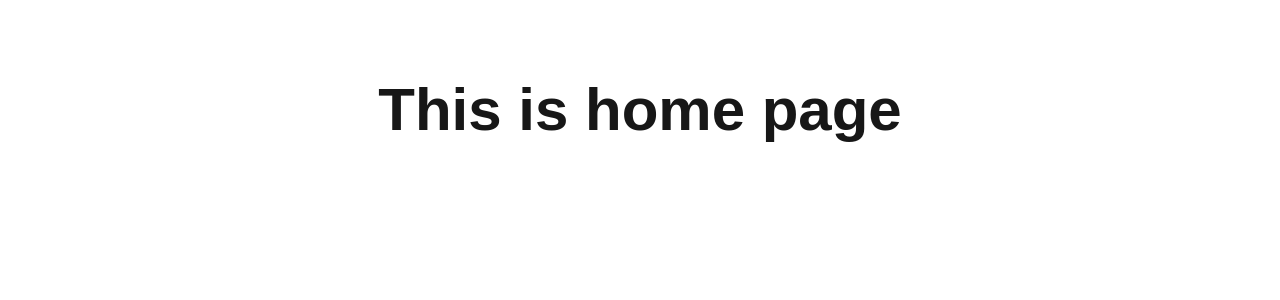
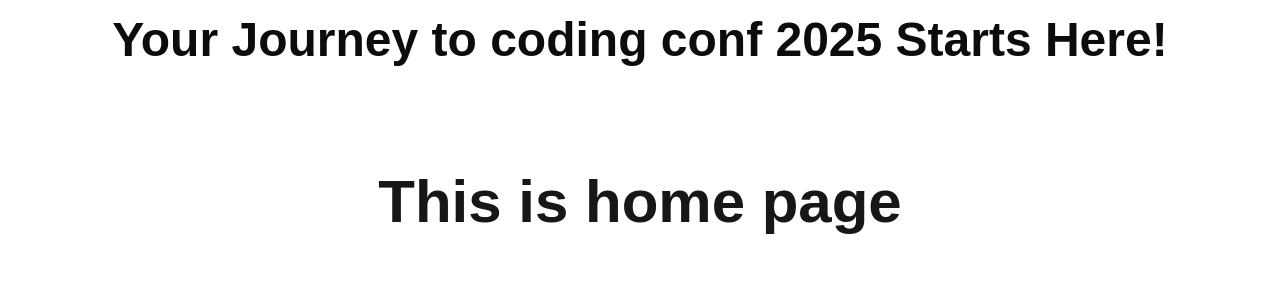
Before and after one commit to RashedulHaqueRasel1/Ticket-Generator, a Next.js app: page / in a window 1280 px wide. Shown: the top 300 px of the page. Built offline with nearby package versions, Linux system fonts and the light colour scheme.

Commit message:
Reusable Header added

```diff
--- /dev/null
+++ b/src/components/Home/Header/Header.tsx
@@ -0,0 +1,20 @@
+
+
+
+type HeaderProps = {
+  text: string;
+};
+
+const Header = ({ text }: HeaderProps) => {
+  return (
+    <div className="flex flex-col items-center justify-center text-center p-4">
+      <h1 className="text-[#0C0C0C] font-bold text-5xl mb-3">
+        {text}
+      </h1>
+
+    </div>
+  );
+};
+
+
+export default Header;
--- a/src/components/Home/Home.tsx
+++ b/src/components/Home/Home.tsx
@@ -1,6 +1,12 @@
+import Header from "./Header/Header";
+
 const Home = () => {
   return (
     <div>
+
+      {/* This is Reusable Header */}
+      <Header text="Your Journey to coding conf 2025 Starts Here! " />
+
       <h1 className="text-center text-6xl font-bold my-20">
         This is home page
       </h1>
```
